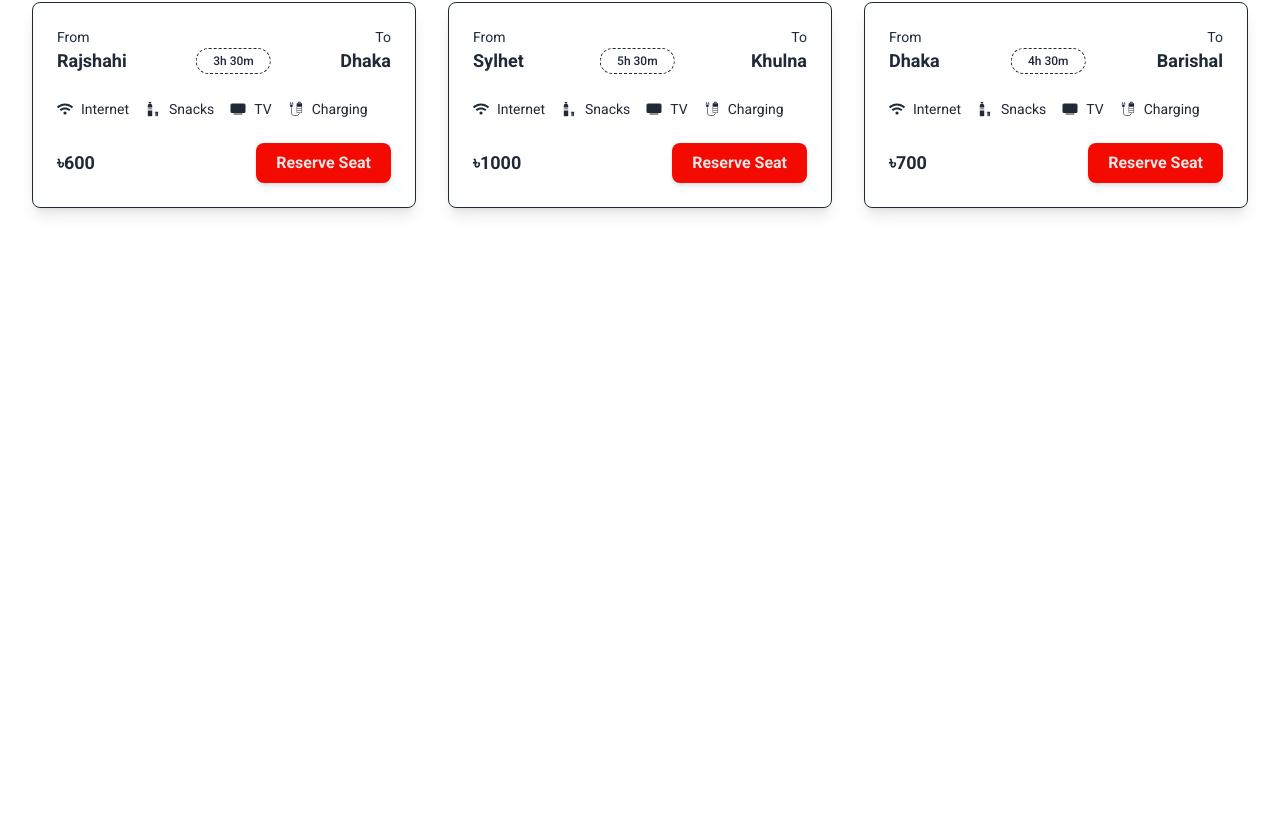
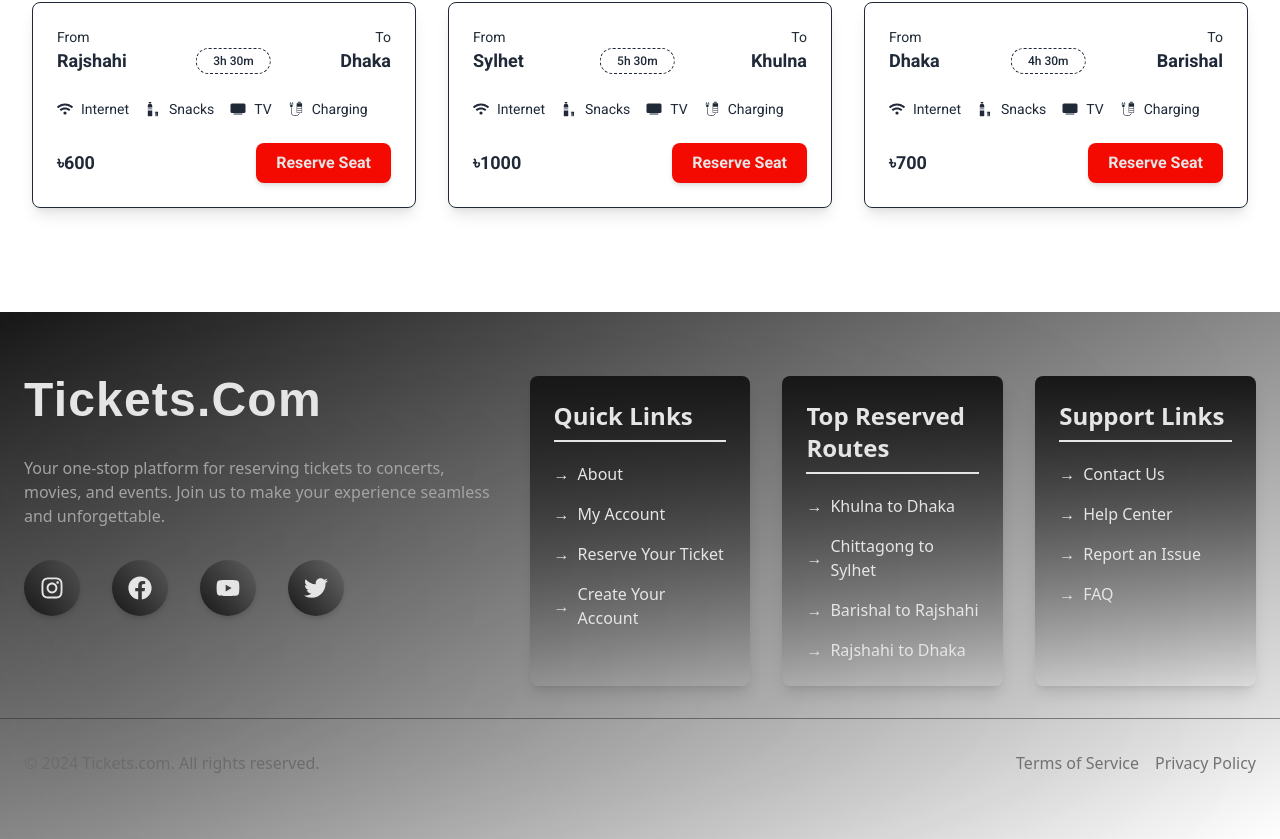
Before and after one commit to AshikurZaman01/Online-Bus-TIcket-Booking, a React (Vite) app: page / in a window 1280 px wide. Shown: the part 1670-2509 px from the top of the page. Before the commit the page ends 1982 px from the top, so only its background shows below. Built offline with nearby package versions, Linux system fonts and the light colour scheme; a web font is replaced by a local one.

Commit message:
add Footer

```diff
--- /dev/null
+++ b/src/Components/Pages/Footer/Footer.jsx
@@ -0,0 +1,104 @@
+import { FaFacebook, FaInstagram, FaTwitter, FaYoutube } from "react-icons/fa";
+import { Link } from "react-router-dom";
+
+const Footer = () => {
+    return (
+        <div className="w-full bg-gradient-to-br from-neutral-900 to-black py-16 text-neutral-200 relative overflow-hidden">
+            {/* Background accents */}
+            <div className="absolute inset-0 bg-gradient-to-r from-red-500 to-yellow-500 opacity-10 blur-3xl"></div>
+
+            <div className="max-w-7xl mx-auto grid grid-cols-1 md:grid-cols-2 lg:grid-cols-5 gap-8 px-6 relative z-10">
+                {/* Left Section */}
+                <div className="col-span-1 lg:col-span-2 space-y-8">
+                    {/* Logo */}
+                    <Link
+                        to="/"
+                        className="text-4xl sm:text-5xl text-red-500 font-bold capitalize tracking-wide font-hero"
+                    >
+                        Tickets<span className="text-yellow-400">.com</span>
+                    </Link>
+
+                    {/* Description */}
+                    <p className="text-neutral-400 text-sm sm:text-base leading-relaxed">
+                        Your one-stop platform for reserving tickets to concerts, movies, and events. Join us to make your experience seamless and unforgettable.
+                    </p>
+
+                    {/* Social Media Icons */}
+                    <div className="flex items-center gap-6 sm:gap-8">
+                        {[
+                            { Icon: FaInstagram, colors: "from-pink-500 to-yellow-500" },
+                            { Icon: FaFacebook, colors: "from-blue-500 to-blue-800" },
+                            { Icon: FaYoutube, colors: "from-red-500 to-orange-600" },
+                            { Icon: FaTwitter, colors: "from-blue-400 to-blue-600" },
+                        ].map(({ Icon, colors }, index) => (
+                            <div
+                                key={index}
+                                className={`group w-12 h-12 sm:w-14 sm:h-14 rounded-full bg-gradient-to-tr ${colors} flex items-center justify-center hover:scale-110 transition transform duration-300 shadow-md cursor-pointer`}
+                            >
+                                <Icon className="text-xl sm:text-2xl text-neutral-200 group-hover:animate-pulse" />
+                            </div>
+                        ))}
+                    </div>
+                </div>
+
+                {/* Links Sections */}
+                {[
+                    {
+                        title: "Quick Links",
+                        links: ["About", "My Account", "Reserve Your Ticket", "Create Your Account"],
+                    },
+                    {
+                        title: "Top Reserved Routes",
+                        links: [
+                            "Khulna to Dhaka",
+                            "Chittagong to Sylhet",
+                            "Barishal to Rajshahi",
+                            "Rajshahi to Dhaka",
+                        ],
+                    },
+                    {
+                        title: "Support Links",
+                        links: ["Contact Us", "Help Center", "Report an Issue", "FAQ"],
+                    },
+                ].map(({ title, links }, index) => (
+                    <div
+                        key={index}
+                        className="space-y-5 bg-gradient-to-b from-gray-800 to-gray-900 p-6 rounded-lg shadow-lg"
+                    >
+                        <h1 className="text-xl sm:text-2xl font-bold border-b-2 border-gray-700 pb-2">{title}</h1>
+                        <div className="space-y-4 flex flex-col">
+                            {links.map((link, idx) => (
+                                <Link
+                                    to="/"
+                                    key={idx}
+                                    className="text-sm sm:text-base text-gray-400 hover:text-blue-500 transition-all duration-300 flex items-center space-x-2"
+                                >
+                                    <span>→</span>
+                                    <span>{link}</span>
+                                </Link>
+                            ))}
+                        </div>
+                    </div>
+                ))}
+            </div>
+
+            {/* Separator */}
+            <div className="w-full bg-neutral-800/50 h-px my-8"></div>
+
+            {/* Bottom Section */}
+            <div className="w-full flex flex-col md:flex-row items-center justify-between px-6 text-sm sm:text-base text-neutral-500">
+                <p>&copy; {new Date().getFullYear()} Tickets.com. All rights reserved.</p>
+                <div className="flex space-x-4 mt-4 md:mt-0">
+                    <Link to="/terms" className="hover:text-neutral-300">
+                        Terms of Service
+                    </Link>
+                    <Link to="/privacy" className="hover:text-neutral-300">
+                        Privacy Policy
+                    </Link>
+                </div>
+            </div>
+        </div>
+    );
+};
+
+export default Footer;
--- a/src/Components/Pages/HomePages/Navbar/Navbar.jsx
+++ b/src/Components/Pages/HomePages/Navbar/Navbar.jsx
@@ -1,5 +1,6 @@
 import { useState, useEffect } from "react";
 import Links from "./Links";
+import { Link } from "react-router-dom";
 
 const Navbar = () => {
   const [scrolling, setScrolling] = useState(false);
@@ -34,9 +35,9 @@ const Navbar = () => {
     >
       <div className="max-w-screen-xl mx-auto flex justify-between items-center gap-4 px-5 py-3">
         <div>
-          <h1 className="text-3xl font-bold capitalize text-red-500 font-hero">
+          <Link to={"/"} className="text-3xl font-bold capitalize text-red-500 font-hero">
             Tickets.com
-          </h1>
+          </Link>
         </div>
 
         <div className="flex justify-between items-center gap-20">
--- a/src/Components/Pages/Services/Services.jsx
+++ b/src/Components/Pages/Services/Services.jsx
@@ -1,6 +1,7 @@
 import Card from "./Card";
 
 const Services = () => {
+
     const services = [
         { id: 1, icon: "RiSecurePaymentLine", title: "Secure Payment", desc: "We provide secure payment gateway for our customers to make payments easily and safely." },
         { id: 2, icon: "RiCustomerService2Line", title: "Customer Support", desc: "We provide 24/7 customer support to our customers to resolve their queries and issues." },
--- a/src/Components/Root/Root.jsx
+++ b/src/Components/Root/Root.jsx
@@ -1,5 +1,6 @@
 import { Outlet } from 'react-router-dom'
 import Navbar from '../Pages/HomePages/Navbar/Navbar'
+import Footer from '../Pages/Footer/Footer'
 
 const Root = () => {
     return (
@@ -9,7 +10,11 @@ const Root = () => {
                 <Navbar />
 
                 <Outlet />
+
             </main>
+
+            <Footer />
+
 
         </div>
     )
```
